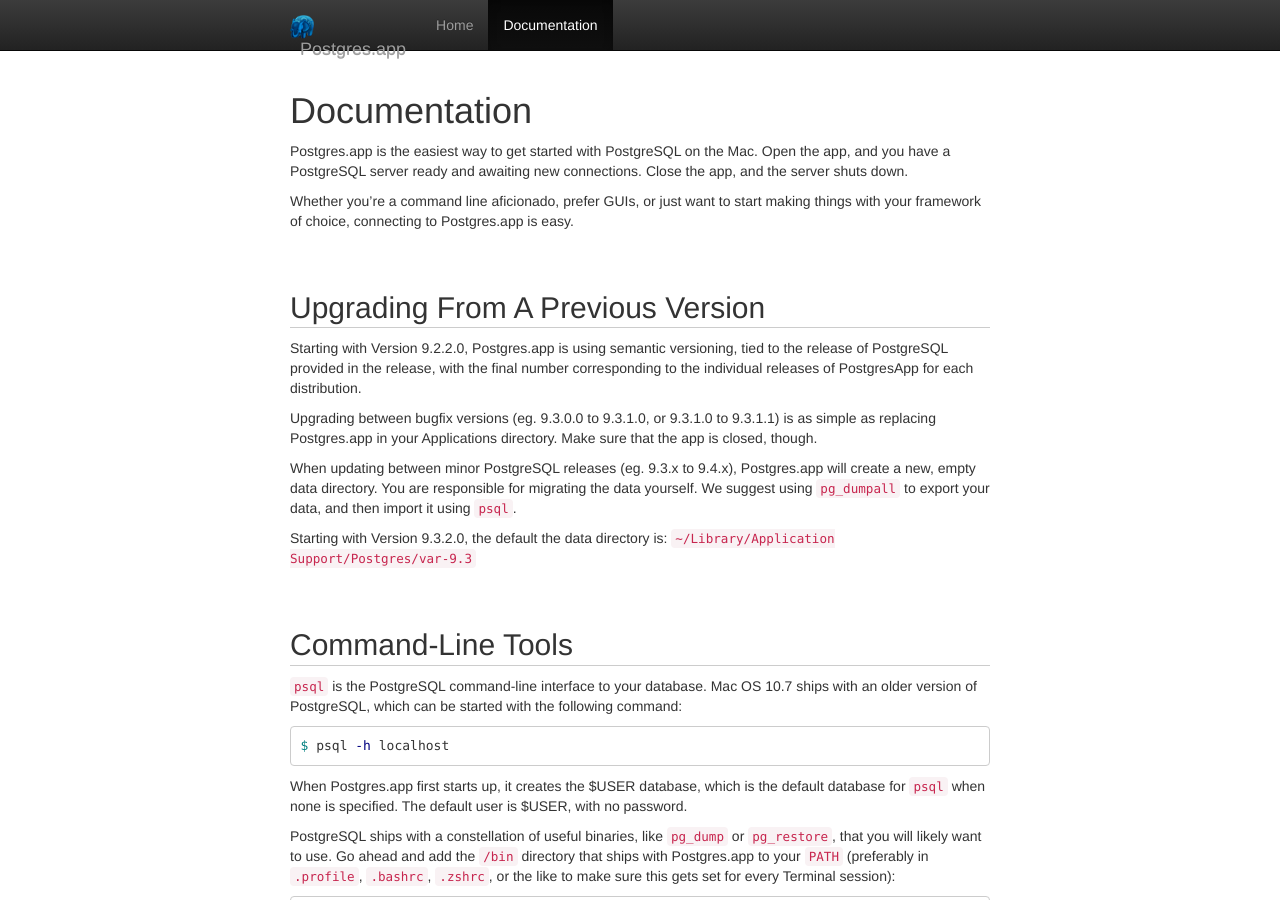
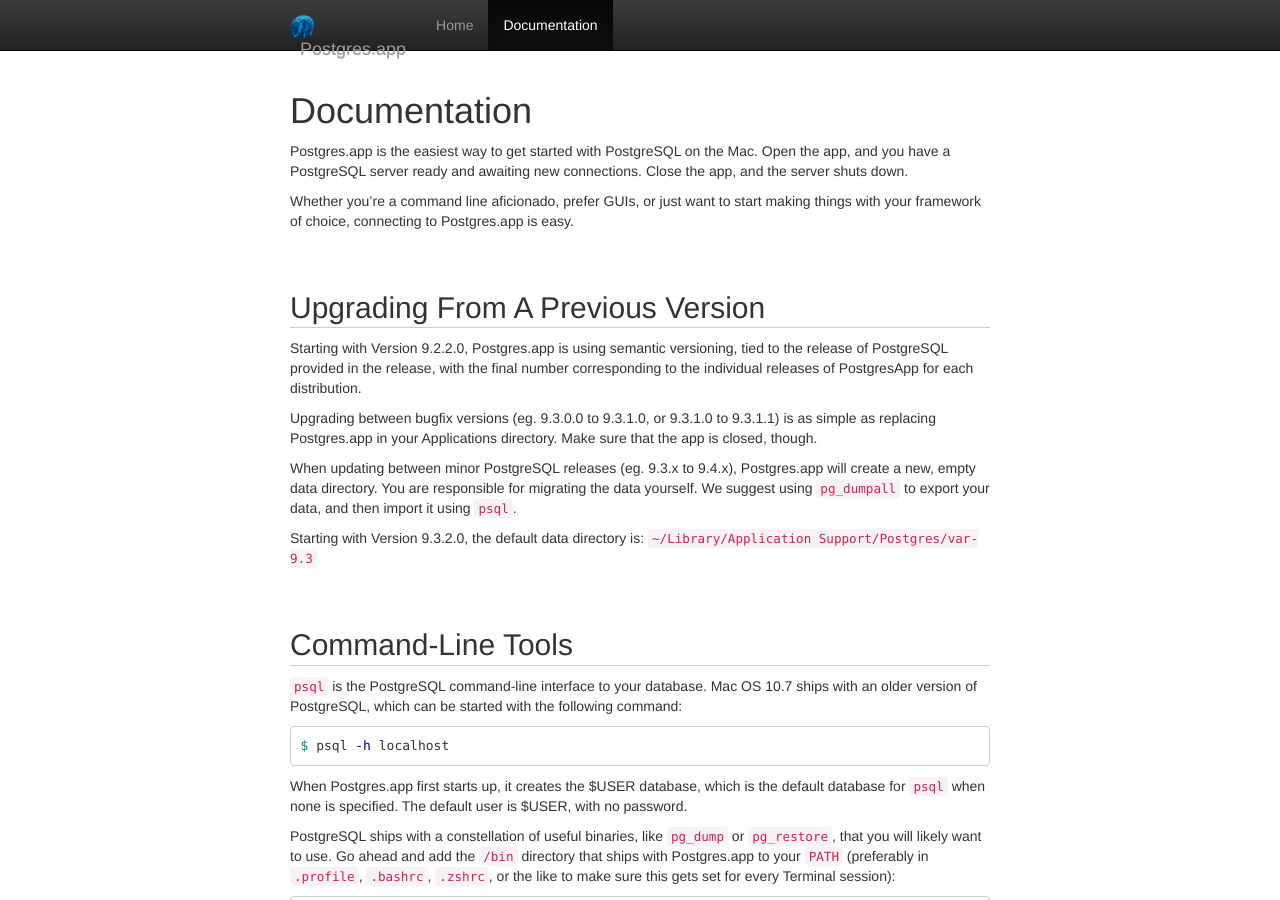
Before and after one commit to PostgresApp/PostgresApp, a Jekyll site: the page built from documentation/index.md, in a window 1280 px wide and 900 px high. Built offline with Jekyll 4.4.1, drawn with Linux system fonts in a browser that asks for light colours; nearby versions of some CDN libraries; Markdown is read by kramdown in place of the engine named in the settings; some of the changed text lies outside the part shown.

Commit message:
Fix typos in index.md

```diff
--- a/documentation/index.md
+++ b/documentation/index.md
@@ -17,7 +17,7 @@
 You are responsible for migrating the data yourself.
 We suggest using `pg_dumpall` to export your data, and then import it using `psql`.
 
-Starting with Version 9.3.2.0, the default the data directory is:
+Starting with Version 9.3.2.0, the default data directory is:
 `~/Library/Application Support/Postgres/var-9.3`
 
 ## Command-Line Tools
```
Also changed, not shown: other parts of documentation/index.md (+1 -1 lines).
